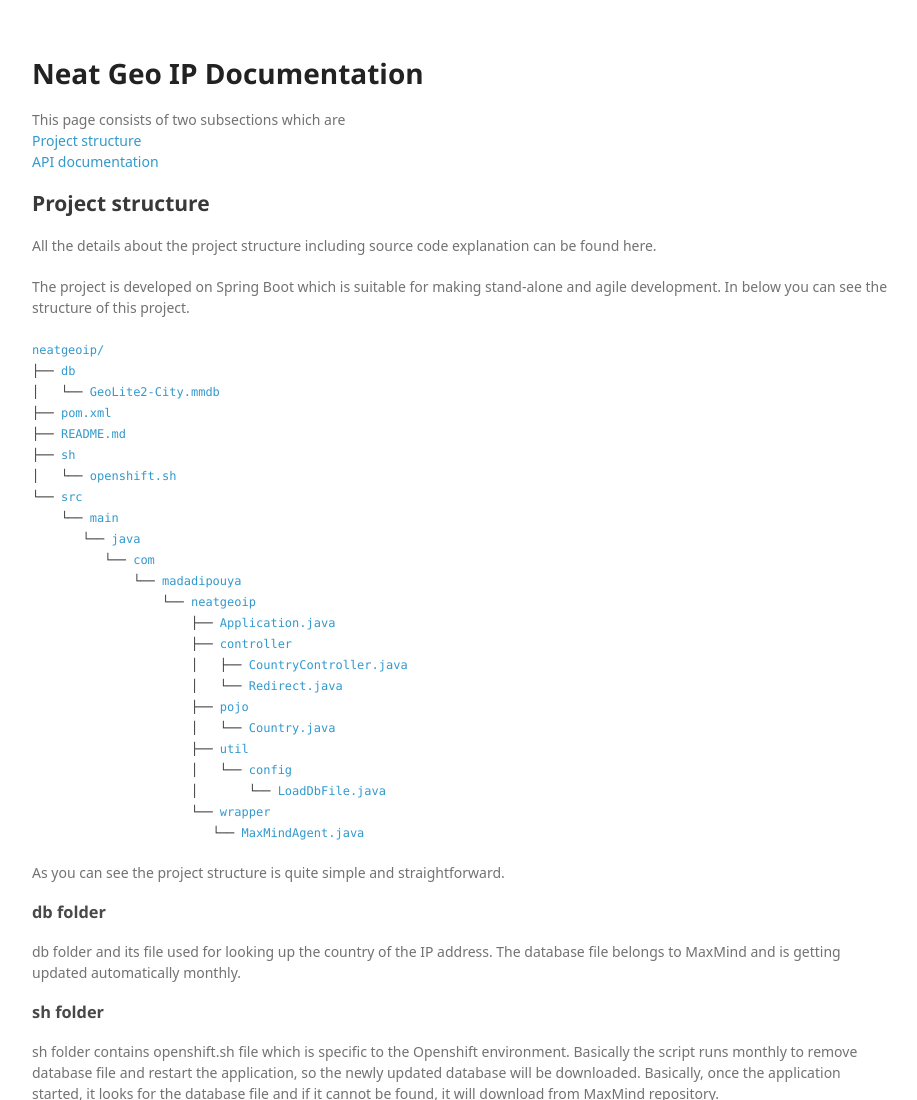
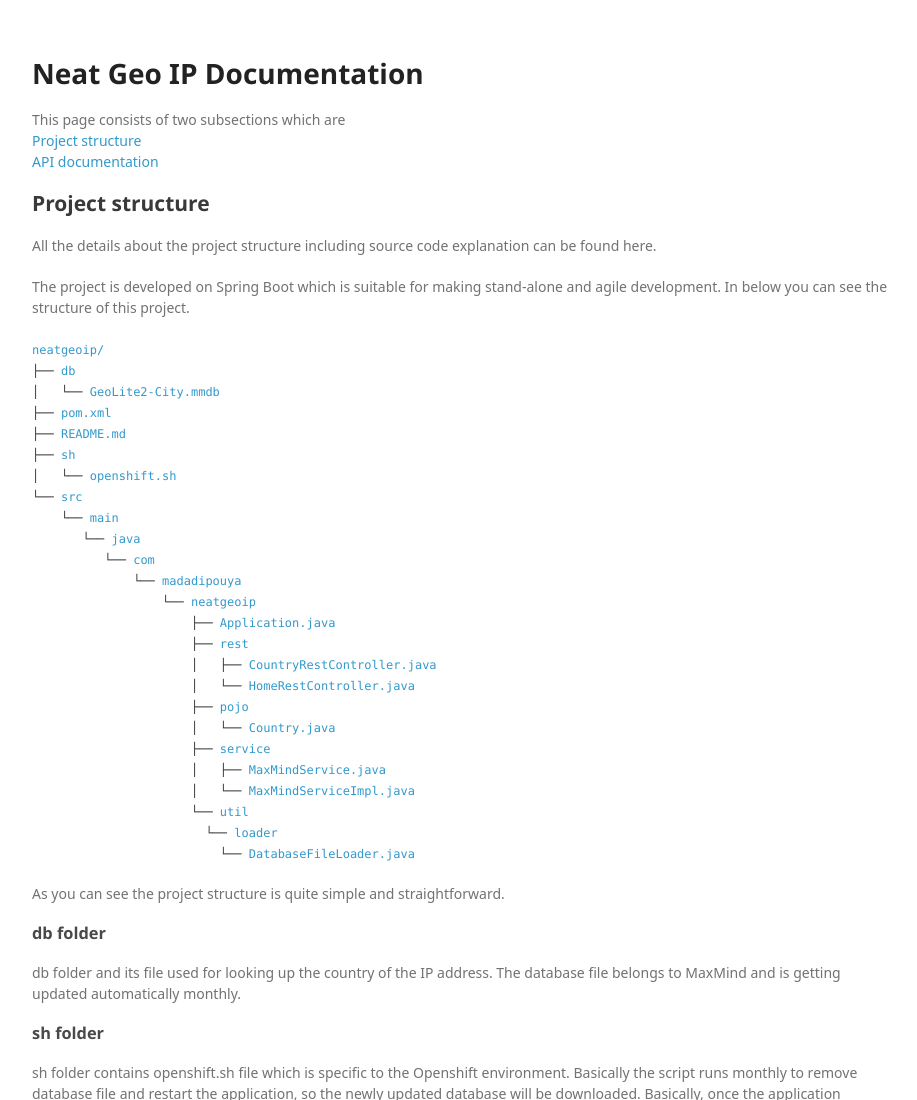
Before and after one commit to kasramp/neatgeoip, a plain HTML site: page documentation.html in a window 1280 px wide. Shown: the top 1100 px of the page, without its empty margins (178-1095 px from the left). Drawn offline with Linux system fonts and the light colour scheme; a web font is replaced by a local one.

Commit message:
update documentation

```diff
--- a/documentation.html
+++ b/documentation.html
@@ -42,16 +42,18 @@
       &nbsp;&nbsp;&nbsp;        &nbsp;&nbsp;&nbsp; └── <a href="https://github.com/kasramp/neatgeoip/tree/master/src/main/java/com/madadipouya/neatgeoip">madadipouya</a><br>
       &nbsp;&nbsp;&nbsp;        &nbsp;&nbsp;&nbsp; &nbsp;&nbsp;&nbsp; └── <a href="https://github.com/kasramp/neatgeoip/tree/master/src/main/java/com/madadipouya/neatgeoip">neatgeoip</a><br>
       &nbsp;&nbsp;&nbsp;        &nbsp;&nbsp;&nbsp; &nbsp;&nbsp;&nbsp; &nbsp;&nbsp;&nbsp; ├── <a href="https://github.com/kasramp/neatgeoip/blob/master/src/main/java/com/madadipouya/neatgeoip/Application.java">Application.java</a><br>
-      &nbsp;&nbsp;&nbsp;        &nbsp;&nbsp;&nbsp; &nbsp;&nbsp;&nbsp; &nbsp;&nbsp;&nbsp; ├── <a href="https://github.com/kasramp/neatgeoip/tree/master/src/main/java/com/madadipouya/neatgeoip/controller">controller</a><br>
-      &nbsp;&nbsp;&nbsp;        &nbsp;&nbsp;&nbsp; &nbsp;&nbsp;&nbsp; &nbsp;&nbsp;&nbsp; │   ├── <a href="https://github.com/kasramp/neatgeoip/blob/master/src/main/java/com/madadipouya/neatgeoip/controller/CountryController.java">CountryController.java</a><br>
-      &nbsp;&nbsp;&nbsp;        &nbsp;&nbsp;&nbsp; &nbsp;&nbsp;&nbsp; &nbsp;&nbsp;&nbsp; │   └── <a href="https://github.com/kasramp/neatgeoip/blob/master/src/main/java/com/madadipouya/neatgeoip/controller/Redirect.java">Redirect.java</a><br>
+      &nbsp;&nbsp;&nbsp;        &nbsp;&nbsp;&nbsp; &nbsp;&nbsp;&nbsp; &nbsp;&nbsp;&nbsp; ├── <a href="https://github.com/kasramp/neatgeoip/tree/master/src/main/java/com/madadipouya/neatgeoip/rest">rest</a><br>
+      &nbsp;&nbsp;&nbsp;        &nbsp;&nbsp;&nbsp; &nbsp;&nbsp;&nbsp; &nbsp;&nbsp;&nbsp; │   ├── <a href="https://github.com/kasramp/neatgeoip/blob/master/src/main/java/com/madadipouya/neatgeoip/rest/CountryRestController.java">CountryRestController.java</a><br>
+      &nbsp;&nbsp;&nbsp;        &nbsp;&nbsp;&nbsp; &nbsp;&nbsp;&nbsp; &nbsp;&nbsp;&nbsp; │   └── <a href="https://github.com/kasramp/neatgeoip/blob/master/src/main/java/com/madadipouya/neatgeoip/rest/HomeRestController.java">HomeRestController.java</a><br>
       &nbsp;&nbsp;&nbsp;        &nbsp;&nbsp;&nbsp; &nbsp;&nbsp;&nbsp; &nbsp;&nbsp;&nbsp; ├── <a href="https://github.com/kasramp/neatgeoip/tree/master/src/main/java/com/madadipouya/neatgeoip/pojo">pojo</a><br>
       &nbsp;&nbsp;&nbsp;        &nbsp;&nbsp;&nbsp; &nbsp;&nbsp;&nbsp; &nbsp;&nbsp;&nbsp; │   └── <a href="https://github.com/kasramp/neatgeoip/blob/master/src/main/java/com/madadipouya/neatgeoip/pojo/Country.java">Country.java</a><br>
-      &nbsp;&nbsp;&nbsp;        &nbsp;&nbsp;&nbsp; &nbsp;&nbsp;&nbsp; &nbsp;&nbsp;&nbsp; ├── <a href="https://github.com/kasramp/neatgeoip/tree/master/src/main/java/com/madadipouya/neatgeoip/util/config">util</a><br>
-      &nbsp;&nbsp;&nbsp;        &nbsp;&nbsp;&nbsp; &nbsp;&nbsp;&nbsp; &nbsp;&nbsp;&nbsp; │   └── <a href="https://github.com/kasramp/neatgeoip/tree/master/src/main/java/com/madadipouya/neatgeoip/util/config">config</a><br>
-      &nbsp;&nbsp;&nbsp;        &nbsp;&nbsp;&nbsp; &nbsp;&nbsp;&nbsp; &nbsp;&nbsp;&nbsp; │   &nbsp;&nbsp;&nbsp; └── <a href="https://github.com/kasramp/neatgeoip/blob/master/src/main/java/com/madadipouya/neatgeoip/util/config/LoadDbFile.java">LoadDbFile.java</a><br>
-      &nbsp;&nbsp;&nbsp;       &nbsp;&nbsp;&nbsp; &nbsp;&nbsp;&nbsp; &nbsp;&nbsp;&nbsp; └── <a href="https://github.com/kasramp/neatgeoip/tree/master/src/main/java/com/madadipouya/neatgeoip/wrapper">wrapper</a><br>
-      &nbsp;&nbsp;&nbsp;      &nbsp;&nbsp;&nbsp; &nbsp;&nbsp;&nbsp; &nbsp;&nbsp;&nbsp; &nbsp;&nbsp;&nbsp; └── <a href="https://github.com/kasramp/neatgeoip/blob/master/src/main/java/com/madadipouya/neatgeoip/wrapper/MaxMindAgent.java">MaxMindAgent.java</a><br>
+      &nbsp;&nbsp;&nbsp;       &nbsp;&nbsp;&nbsp; &nbsp;&nbsp;&nbsp; &nbsp;&nbsp;&nbsp;  ├── <a href="https://github.com/kasramp/neatgeoip/tree/master/src/main/java/com/madadipouya/neatgeoip/service">service</a><br>
+      &nbsp;&nbsp;&nbsp;      &nbsp;&nbsp;&nbsp; &nbsp;&nbsp;&nbsp; &nbsp;&nbsp;&nbsp; &nbsp;│&nbsp;&nbsp;&nbsp;├── <a href="https://github.com/kasramp/neatgeoip/blob/master/src/main/java/com/madadipouya/neatgeoip/service/MaxMindService.java">MaxMindService.java</a><br>
+      &nbsp;&nbsp;&nbsp;      &nbsp;&nbsp;&nbsp; &nbsp;&nbsp;&nbsp; &nbsp;&nbsp;&nbsp; &nbsp;│&nbsp;&nbsp;&nbsp;└── <a href="https://github.com/kasramp/neatgeoip/blob/master/src/main/java/com/madadipouya/neatgeoip/service/MaxMindServiceImpl.java">MaxMindServiceImpl.java</a><br>
+      &nbsp;&nbsp;&nbsp;        &nbsp;&nbsp;&nbsp; &nbsp;&nbsp;&nbsp; &nbsp;&nbsp;&nbsp; └── <a href="https://github.com/kasramp/neatgeoip/tree/master/src/main/java/com/madadipouya/neatgeoip/util/loader">util</a><br>
+      &nbsp;&nbsp;&nbsp;        &nbsp;&nbsp;&nbsp; &nbsp;&nbsp;&nbsp; &nbsp;&nbsp;&nbsp;&nbsp;&nbsp;&nbsp;└── <a href="https://github.com/kasramp/neatgeoip/tree/master/src/main/java/com/madadipouya/neatgeoip/util/loader">loader</a><br>
+      &nbsp;&nbsp;&nbsp;        &nbsp;&nbsp;&nbsp; &nbsp;&nbsp;&nbsp; &nbsp;&nbsp;&nbsp;&nbsp;&nbsp;&nbsp;&nbsp;&nbsp;└── <a href="https://github.com/kasramp/neatgeoip/blob/master/src/main/java/com/madadipouya/neatgeoip/util/loader/DatabaseFileLoader.java">DatabaseFileLoader.java</a><br>
+
     </p>
   </code>
   <p>
```
